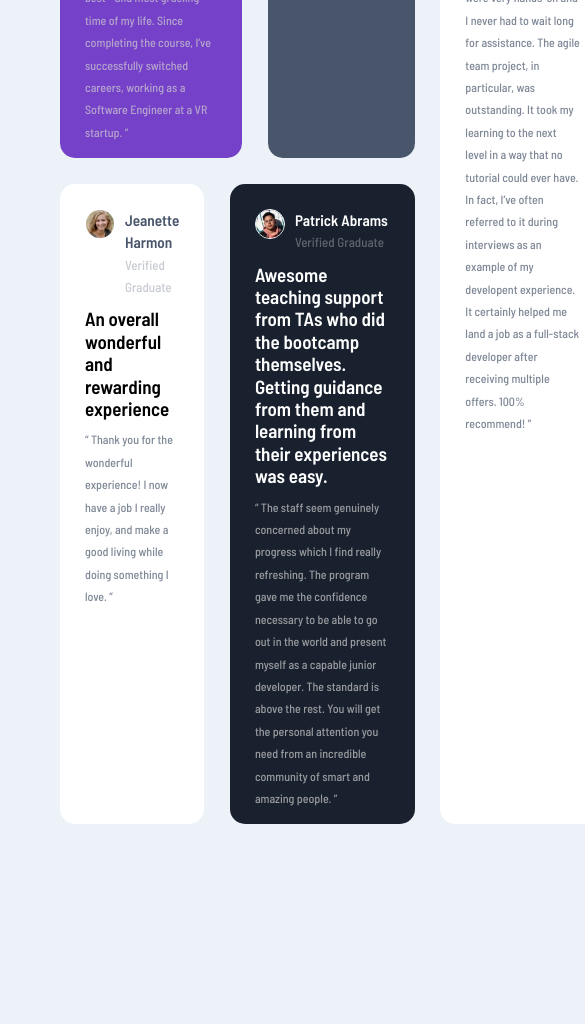
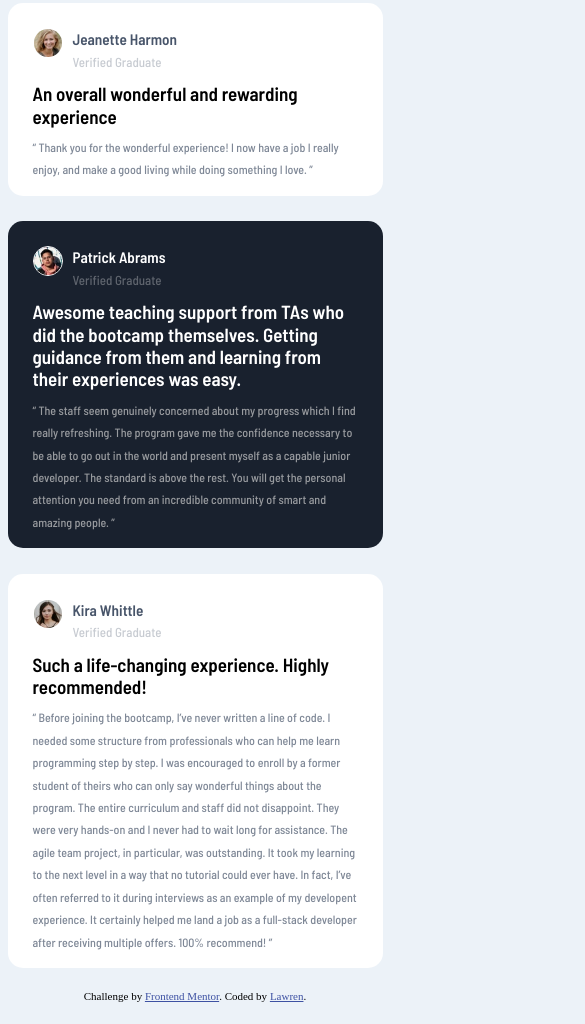
Before and after one commit to Lawrenebube/Testimonials-grid-section, a plain HTML site: page index.html in a window 390 px wide. Shown: the part 612-1636 px from the top of the page, 585 px wide, since content can reach past the window. Before the commit the page ends 1476 px from the top, so only its background shows below. Drawn offline with Linux system fonts and the light colour scheme.

Commit message:
first commit

```diff
--- a/index.html
+++ b/index.html
@@ -4,14 +4,14 @@
     <meta charset="UTF-8">
     <meta http-equiv="X-UA-Compatible" content="IE=edge">
     <meta name="viewport" content="width=device-width, initial-scale=1.0">
-    <title>Document</title>
+    <title>Frontend Mentor |Testimonials grid section</title>
     <link rel="stylesheet" href="style.css">
     <link rel="preconnect" href="https://fonts.googleapis.com">
     <link href="https://fonts.googleapis.com/css2?family=Barlow+Semi+Condensed:wght@500;600&display=swap" rel="stylesheet">
 </head>
 <body>
     <div class="container">
-        <div class="dan card">
+        <section class="dan card">
             <div class="main">
                 <div>
                     <img src="./images/image-daniel.jpg" alt="Daniel">
@@ -31,8 +31,8 @@
                 The next 12 weeks was the best - and most grueling - time of my life. Since completing the course,
                  I’ve successfully switched careers, working as a Software Engineer at a VR startup. ”
             </article>
-        </div>
-        <div class="jona card">
+        </section>
+        <section class="jona card">
             <div class="main">
                 <div>
                 <img src="./images/image-jonathan.jpg" alt="Jonathan">
@@ -47,8 +47,8 @@
                 I now work as a mobile engineer for a big company.
                  This was one of the best investments I’ve made in myself. ”
             </article>
-        </div>
-        <div class="jean card">
+        </section>
+        <section class="jean card">
             <div class="main">
                 <div>
                     <img src="./images/image-jeanette.jpg" alt="Photo">
@@ -65,8 +65,8 @@
                 “ Thank you for the wonderful experience! I now have a job I really enjoy,
                  and make a good living while doing something I love. ”
             </article>
-        </div>
-        <div class="pat card">
+        </section>
+        <section class="pat card">
             <div class="main">
                 <div>
                     <img src="./images/image-patrick.jpg" alt="Photo">
@@ -86,8 +86,8 @@
                  The standard is above the rest.
                  You will get the personal attention you need from an incredible community of smart and amazing people. ”
             </article>
-        </div>
-        <div class="kira card">
+        </section>
+        <section class="kira card">
             <div class="main">
                 <div>
                     <img src="./images/image-kira.jpg" alt="kira">
@@ -98,7 +98,8 @@
                 </div>
             </div>
             <p>Such a life-changing experience. Highly recommended! </p>
-            <article>“ Before joining the bootcamp, I’ve never written a line of code.
+            <article>
+                “ Before joining the bootcamp, I’ve never written a line of code.
                  I needed some structure from professionals who can help me learn programming step by step.
                   I was encouraged to enroll by a former student of theirs who can only say wonderful things about the program.
                   The entire curriculum and staff did not disappoint. They were very hands-on and I never had to wait long for assistance.
@@ -106,7 +107,11 @@
                   In fact, I’ve often referred to it during interviews as an example of my developent experience.
                  It certainly helped me land a job as a full-stack developer after receiving multiple offers. 100% recommend! ”
             </article>
-        </div>
+        </section>
     </div>
+    <div class="attribution">
+        Challenge by <a href="https://www.frontendmentor.io?ref=challenge" target="_blank">Frontend Mentor</a>.
+        Coded by <a href="#">Lawren</a>.
+      </div>
 </body>
 </html>
--- a/style.css
+++ b/style.css
@@ -5,15 +5,17 @@
 }
 body {
     background-color:  hsl(210, 46%, 95%);
+    max-width: 1440px;
+    margin: auto;
 }
 .container {
     font-family: 'Barlow Semi Condensed', sans-serif;
     line-height: 1.4em;
     display: grid;
     gap: 1.6em;
-    grid-template-columns: repeat(4, 1fr);
-    /* letter-spacing: 0.5px; */
+    /* grid-template-columns: repeat(4, 1fr); */
     margin: 40px 60px;
+
 }
 .container img {
     border-radius: 50px;
@@ -88,3 +90,42 @@ body {
     background-color:  hsl(219, 29%, 14%);
     grid-column: 2/4;
 }
+.attribution {
+    font-size: 11px;
+    text-align: center;
+    padding: 2em;
+}
+.attribution a {
+    color: hsl(228, 45%, 44%);
+}
+@media screen and (max-width:768px) {
+
+    .container {
+        max-width: 375px;
+        display: grid;
+        grid-template-columns:  1fr;
+        place-items: center;
+        margin: auto;
+    }
+    .dan {
+        grid-column: 1;
+        grid-row: 1/3;
+
+    }
+    .jona {
+        grid-row: 3/4;
+        grid-column: 1;
+    }
+    .jean {
+        grid-row: 4/5;
+        grid-column: 1;
+    }
+    .pat {
+        grid-row: 5/7;
+        grid-column: 1;
+    }
+    .kira {
+        grid-column-start: 1;
+        grid-row: 7/9;
+    }
+}
```
Also changed, not shown: 4 other files.
